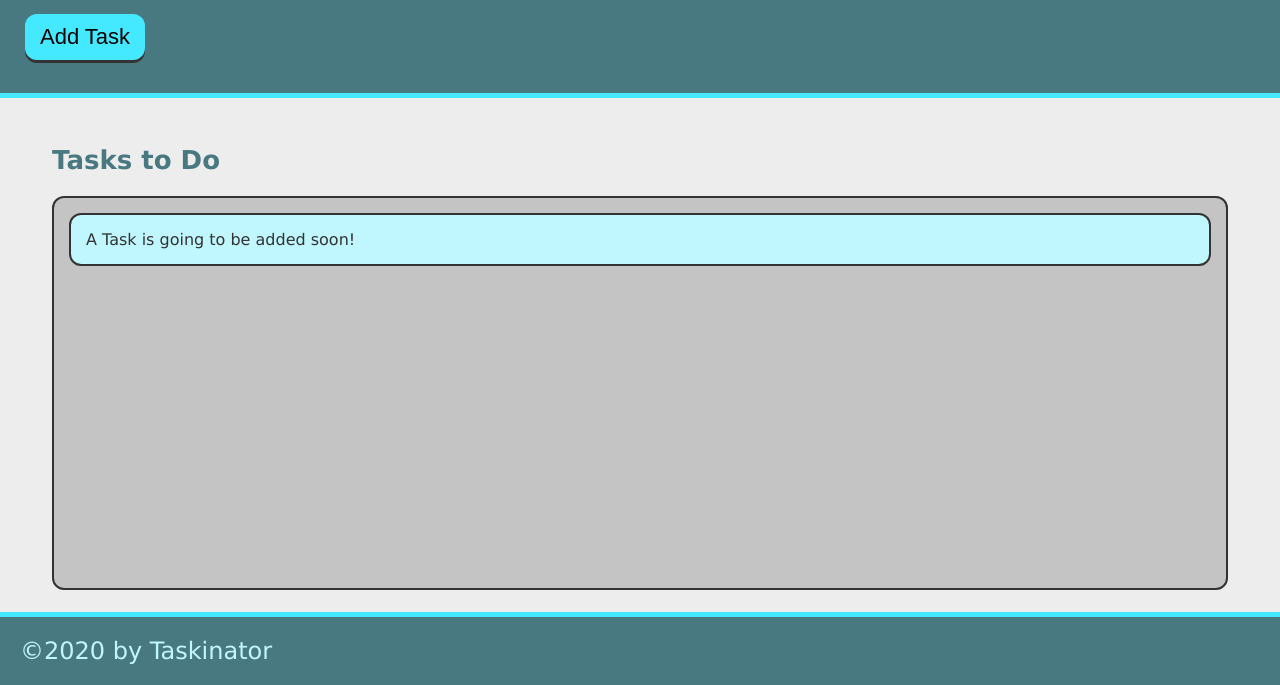
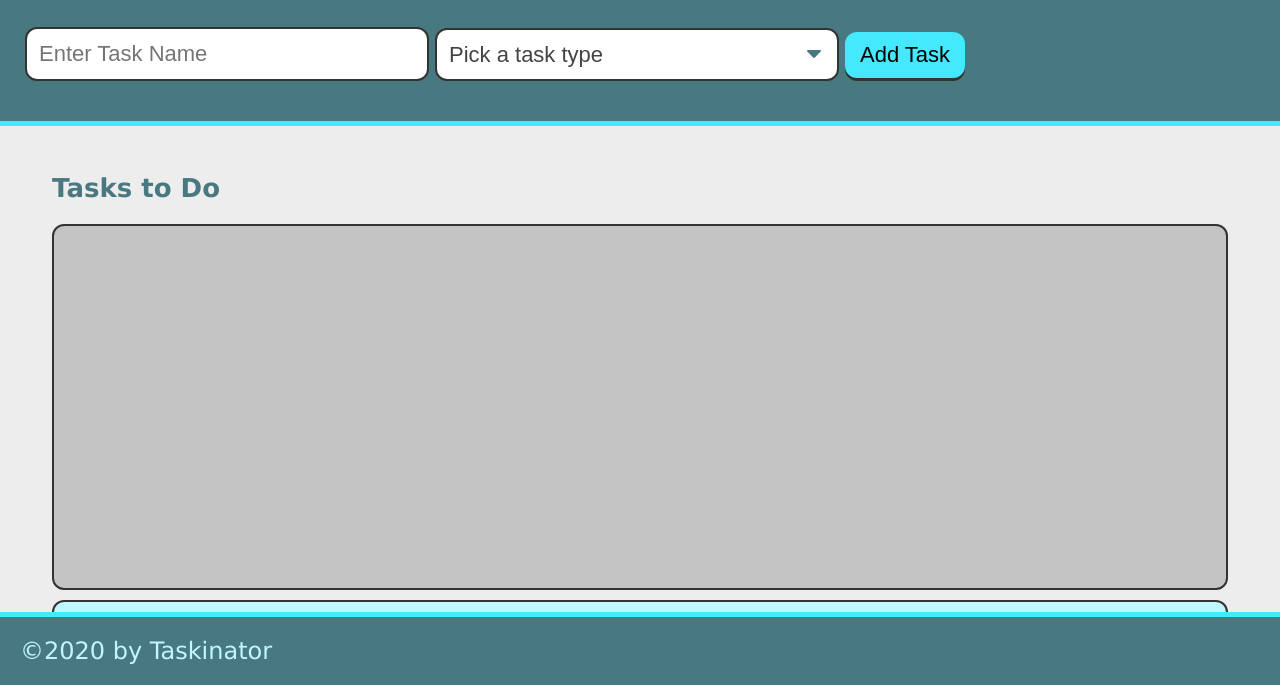
Before and after one commit to dsanchezjr99/TASKINATOR, a plain HTML site: page index.html in a window 1280 px wide. Shown: the part 115-800 px from the top of the page. Drawn offline with Linux system fonts and the light colour scheme; files whose address does not match are found by name.

Commit message:
form submission

```diff
--- a/assets/js/script.js
+++ b/assets/js/script.js
@@ -6,6 +6,6 @@ var createTaskHandler = function() {
   listItemEl.className = "task-item";
   listItemEl.textContent = "This is a new task.";
   tasksToDoEl.appendChild(listItemEl);
-  };
+};
 
 buttonEl.addEventListener("click", createTaskHandler);
--- a/index.html
+++ b/index.html
@@ -12,7 +12,22 @@
     <header>
 <h1 class="page-title">Taskinator</h1>
 <p> Click the button below to add new task! </p>
-<button class="btn" id="save-task"> Add Task </button>
+<form id="task-form">
+    <div class="form-group">
+      <input type="text" name="task-name" class="text-input" placeholder="Enter Task Name" />
+    </div>
+    <div class="form-group">
+      <select name="task-type" class="select-dropdown">
+        <option value="" disabled selected>Pick a task type</option>
+        <option value="Print">Daily</option>
+        <option value="Web">Weekly</option>
+        <option value="Mobile">Monthlys</option>
+      </select>
+    </div>
+    <div class="form-group">
+      <button class="btn" id="save-task" type="submit">Add Task</button>
+    </div>
+  </form>
     </header>
 
     <script src="./assets/js/script.js">
@@ -26,7 +41,7 @@
 <main class="page-content">
     <section class="task-list-wrapper">
         <h2 class="list-title"> Tasks to Do </h2>
-        <ul class="task-list" id="tasks-to-do">
+        <ul class="task-list" id="tasks-to-do"></ul>
             <li class="task-item"> A Task is going to be added soon! </li>
         </ul>
     </section>
```
